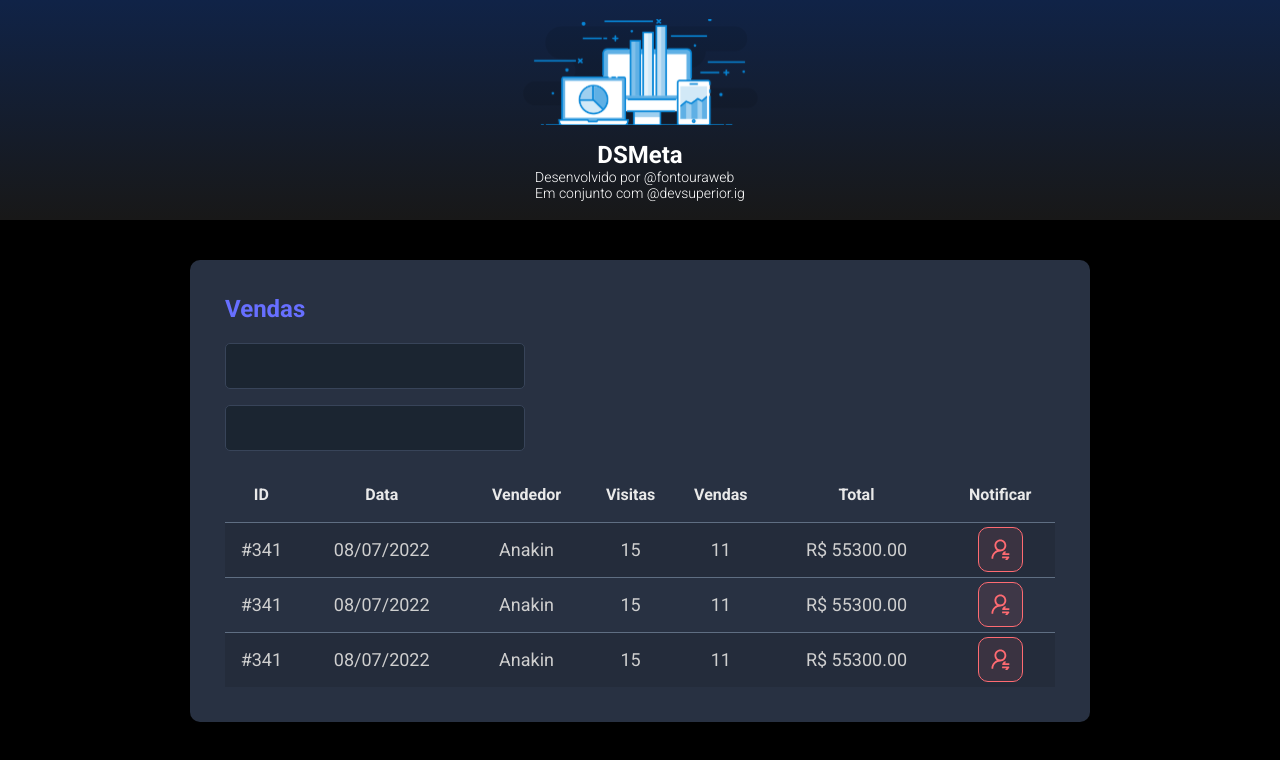
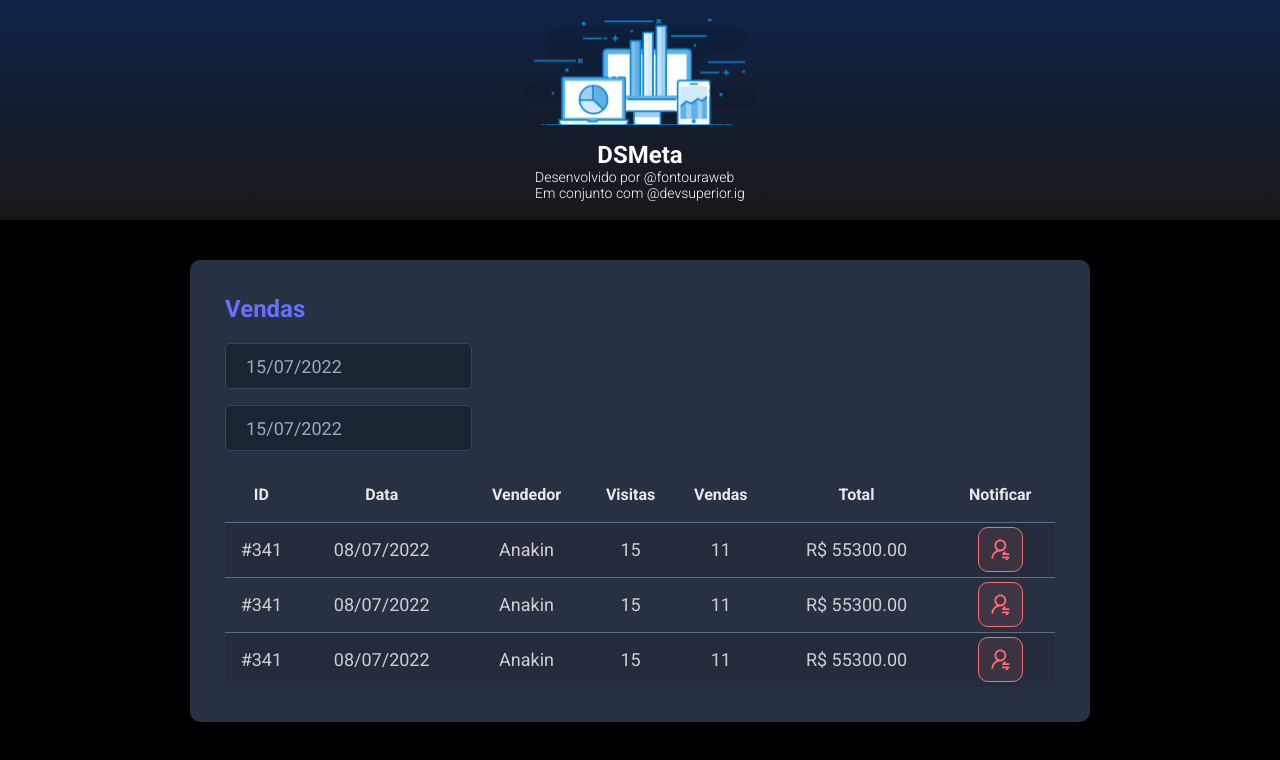
Before and after one commit to raphaelfontoura/dsmeta-devsuperior, a React (Vite) app in the folder frontend/: page / in a window 1280 px wide. Shown: the top 760 px of the page. Built offline with nearby package versions, Linux system fonts and the light colour scheme.

Commit message:
Datepicker

```diff
--- a/frontend/package.json
+++ b/frontend/package.json
@@ -9,7 +9,9 @@
     "preview": "vite preview"
   },
   "dependencies": {
+    "@types/react-datepicker": "4.4.2",
     "react": "^18.2.0",
+    "react-datepicker": "4.8.0",
     "react-dom": "^18.2.0"
   },
   "devDependencies": {
--- a/frontend/src/components/SalesCard/index.tsx
+++ b/frontend/src/components/SalesCard/index.tsx
@@ -1,15 +1,36 @@
-import NotificationButton from "../NotificationButton"
+import 'react-datepicker/dist/react-datepicker.css';
+
+import { useState } from 'react';
+import DatePicker from 'react-datepicker';
+
+import NotificationButton from '../NotificationButton';
+
 
 function SalesCard() {
+
+  const [startDate, setStartDate] = useState(new Date());
+  const [endDate, setEndDate] = useState(new Date());
+
+
   return (
     <div className="dsmeta-card">
       <h2 className="dsmeta-sales-title">Vendas</h2>
       <div>
         <div className="dsmeta-form-control-container">
-          <input className="dsmeta-form-control" type="text" />
+          <DatePicker
+            selected={startDate}
+            onChange={ (date: Date) => setStartDate(date) }
+            className="dsmeta-form-control"
+            dateFormat="dd/MM/yyyy"
+          />
         </div>
         <div className="dsmeta-form-control-container">
-          <input className="dsmeta-form-control" type="text" />
+          <DatePicker
+            selected={endDate}
+            onChange={(date: Date) => setEndDate(date)}
+            className="dsmeta-form-control"
+            dateFormat="dd/MM/yyyy"
+          />
         </div>
       </div>
 
```
Also changed, not shown: 1 other file (tests, documents, lock files or other folders).
